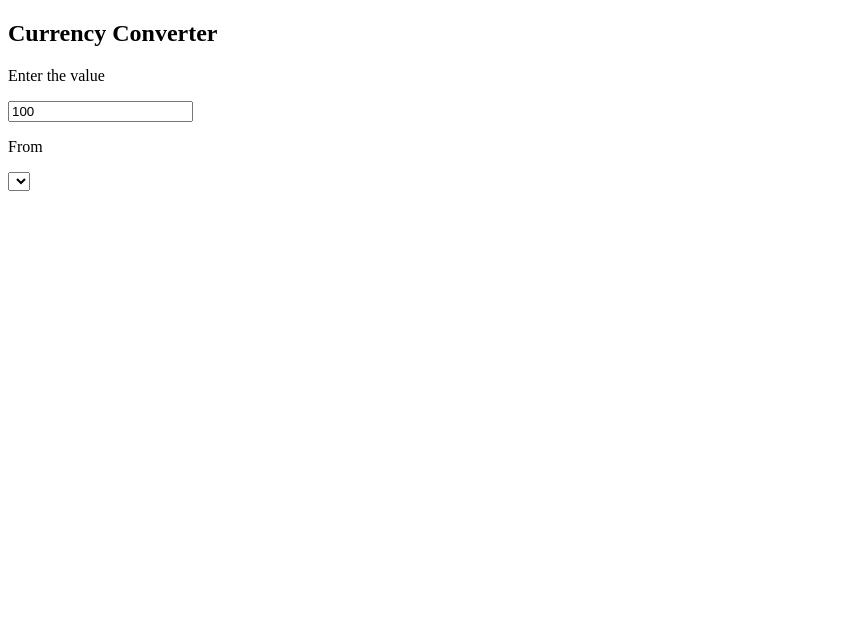
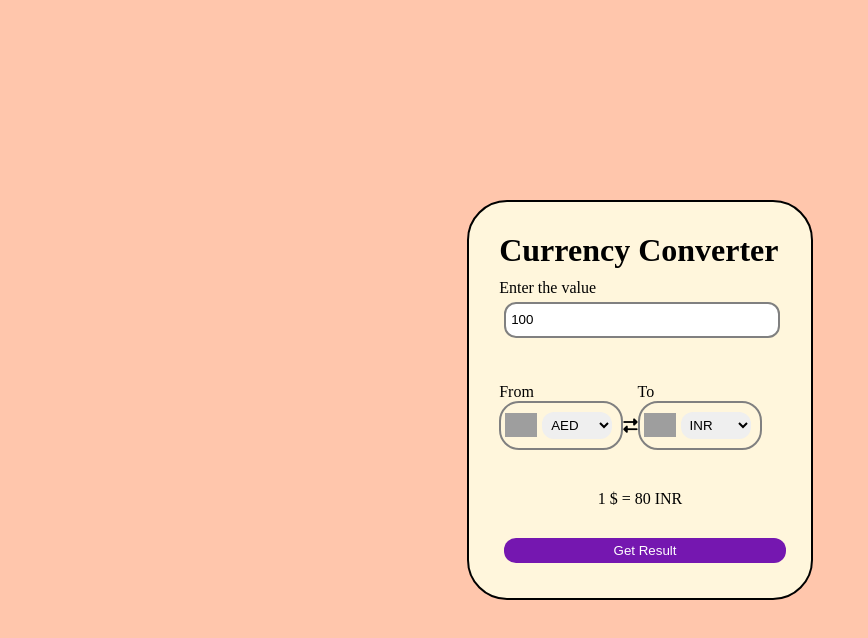
Before and after one commit to palakgupta5412/Currency-Converter, a plain HTML site: page index.html in a window 1280 px wide. Shown: the whole page, without its empty margins (0-868 px from the left). Drawn offline with Linux system fonts and the light colour scheme; grey boxes are pictures that could not be loaded.

Commit message:
Interface and API call

```diff
--- /dev/null
+++ b/codes.js
@@ -0,0 +1,161 @@
+const countryList = {
+    AED: "AE",
+    AFN: "AF",
+    XCD: "AG",
+    ALL: "AL",
+    AMD: "AM",
+    ANG: "AN",
+    AOA: "AO",
+    AQD: "AQ",
+    ARS: "AR",
+    AUD: "AU",
+    AZN: "AZ",
+    BAM: "BA",
+    BBD: "BB",
+    BDT: "BD",
+    XOF: "BE",
+    BGN: "BG",
+    BHD: "BH",
+    BIF: "BI",
+    BMD: "BM",
+    BND: "BN",
+    BOB: "BO",
+    BRL: "BR",
+    BSD: "BS",
+    NOK: "BV",
+    BWP: "BW",
+    BYR: "BY",
+    BZD: "BZ",
+    CAD: "CA",
+    CDF: "CD",
+    XAF: "CF",
+    CHF: "CH",
+    CLP: "CL",
+    CNY: "CN",
+    COP: "CO",
+    CRC: "CR",
+    CUP: "CU",
+    CVE: "CV",
+    CYP: "CY",
+    CZK: "CZ",
+    DJF: "DJ",
+    DKK: "DK",
+    DOP: "DO",
+    DZD: "DZ",
+    ECS: "EC",
+    EEK: "EE",
+    EGP: "EG",
+    ETB: "ET",
+    EUR: "FR",
+    FJD: "FJ",
+    FKP: "FK",
+    GBP: "GB",
+    GEL: "GE",
+    GGP: "GG",
+    GHS: "GH",
+    GIP: "GI",
+    GMD: "GM",
+    GNF: "GN",
+    GTQ: "GT",
+    GYD: "GY",
+    HKD: "HK",
+    HNL: "HN",
+    HRK: "HR",
+    HTG: "HT",
+    HUF: "HU",
+    IDR: "ID",
+    ILS: "IL",
+    INR: "IN",
+    IQD: "IQ",
+    IRR: "IR",
+    ISK: "IS",
+    JMD: "JM",
+    JOD: "JO",
+    JPY: "JP",
+    KES: "KE",
+    KGS: "KG",
+    KHR: "KH",
+    KMF: "KM",
+    KPW: "KP",
+    KRW: "KR",
+    KWD: "KW",
+    KYD: "KY",
+    KZT: "KZ",
+    LAK: "LA",
+    LBP: "LB",
+    LKR: "LK",
+    LRD: "LR",
+    LSL: "LS",
+    LTL: "LT",
+    LVL: "LV",
+    LYD: "LY",
+    MAD: "MA",
+    MDL: "MD",
+    MGA: "MG",
+    MKD: "MK",
+    MMK: "MM",
+    MNT: "MN",
+    MOP: "MO",
+    MRO: "MR",
+    MTL: "MT",
+    MUR: "MU",
+    MVR: "MV",
+    MWK: "MW",
+    MXN: "MX",
+    MYR: "MY",
+    MZN: "MZ",
+    NAD: "NA",
+    XPF: "NC",
+    NGN: "NG",
+    NIO: "NI",
+    NPR: "NP",
+    NZD: "NZ",
+    OMR: "OM",
+    PAB: "PA",
+    PEN: "PE",
+    PGK: "PG",
+    PHP: "PH",
+    PKR: "PK",
+    PLN: "PL",
+    PYG: "PY",
+    QAR: "QA",
+    RON: "RO",
+    RSD: "RS",
+    RUB: "RU",
+    RWF: "RW",
+    SAR: "SA",
+    SBD: "SB",
+    SCR: "SC",
+    SDG: "SD",
+    SEK: "SE",
+    SGD: "SG",
+    SKK: "SK",
+    SLL: "SL",
+    SOS: "SO",
+    SRD: "SR",
+    STD: "ST",
+    SVC: "SV",
+    SYP: "SY",
+    SZL: "SZ",
+    THB: "TH",
+    TJS: "TJ",
+    TMT: "TM",
+    TND: "TN",
+    TOP: "TO",
+    TRY: "TR",
+    TTD: "TT",
+    TWD: "TW",
+    TZS: "TZ",
+    UAH: "UA",
+    UGX: "UG",
+    USD: "US",
+    UYU: "UY",
+    UZS: "UZ",
+    VEF: "VE",
+    VND: "VN",
+    VUV: "VU",
+    YER: "YE",
+    ZAR: "ZA",
+    ZMK: "ZM",
+    ZWD: "ZW",
+  };
--- a/index.html
+++ b/index.html
@@ -5,13 +5,16 @@
     <meta name="viewport" content="width=device-width, initial-scale=1.0">
     <title>Currency Converter</title>
     <link rel="stylesheet" href="./styles.css">
+
+    <!-- to get library of font-awesome cdn.js  -->
+    <link rel="stylesheet" href="https://cdnjs.cloudflare.com/ajax/libs/font-awesome/6.6.0/css/all.min.css" integrity="sha512-Kc323vGBEqzTmouAECnVceyQqyqdsSiqLQISBL29aUW4U/M7pSPA/gEUZQqv1cwx4OnYxTxve5UMg5GT6L4JJg==" crossorigin="anonymous" referrerpolicy="no-referrer" />
 </head>
 <body>
     <div class="container">
-        <h2> Currency Converter </h2>
+        <h1> Currency Converter </h1>
         <form>
 
-            <div class="amount"git>
+            <div class="amount">
                 <p> Enter the value </p>
                 <input value="100" type="text"/>
             </div>
@@ -19,13 +22,32 @@
             <div class="dropdown">
                 <div class="from">
                     <p>From</p>
-                    <select
+                    <div class="select-container">
+                        <img src="https://flagsapi.com/US/flat/64.png">
+                        <select name="from">
+                        </select>
+                    </div>
+                </div>
+
+                <!-- exchange icon from font-awesome -->
+                <i class="fa-solid fa-right-left"></i>
+
+                <div class="to">
+                    <p>To</p>
+                    <div class="select-container">
+                        <img src="https://flagsapi.com/IN/flat/64.png">
+                        <select name="to">
+                        </select>
+                    </div>
                 </div>
             </div>
-
         </form>
 
+        <div class="msg"> 1 $ = 80 INR</div>
+        <button> Get Result </button>
+
     </div>
+    <script src="./codes.js"></script>
     <script src="./js.js"></script>
 </body>
 </html>
--- a/js.js
+++ b/js.js
@@ -0,0 +1,62 @@
+const BASE_URL =
+  "https://cdn.jsdelivr.net/gh/fawazahmed0/currency-api@1/latest/currencies";
+
+const dropdowns  = document.querySelectorAll(".dropdown select");
+const btn = document.querySelector("button");
+const fromCurr = document.querySelector(".from select");
+const toCurr = document.querySelector(".to select");
+const msg = document.querySelector(".msg");
+
+
+//adding each currency code into select statement
+
+for (let select of dropdowns) {
+    for (let currCode in countryList) {
+      let newOption = document.createElement("option");
+      newOption.innerText = currCode;
+      newOption.value = currCode;
+
+      //to fix usd in left and inr in right
+      if(select.name==="select" && currCode==="USD"){
+        newOption.selected = "selected";
+      }else if(select.name==="to" && currCode==="INR"){
+        newOption.selected="selected";
+      }
+      select.append(newOption);
+    }
+
+    select.addEventListener("change" , (evnt)=>{
+        updateFlag(evnt.target);
+    })
+}
+
+
+const updateFlag=(element)=>{
+    let currCode = element.value ;   //INR , USD , EURO etc
+    let countryCode = countryList[currCode];  //IN , US , EU
+    let NEWsrc = `https://flagsapi.com/${countryCode}/flat/64.png`;
+    let img = element.parentElement.querySelector("img");
+    img.src = NEWsrc ;
+}
+
+const updateExchangeRate = async () => {
+    let amount = document.querySelector(".amount input");
+    let amtVal = amount.value;
+    if (amtVal === "" || amtVal < 1) {
+      amtVal = 1;
+      amount.value = "1";
+    }
+    const URL = `${BASE_URL}/${fromCurr.value.toLowerCase()}/${toCurr.value.toLowerCase()}.json`;
+    let response = await fetch(URL);
+    let data = await response.json();
+    let rate = data[toCurr.value.toLowerCase()];
+
+    let finalAmount = amtVal * rate;
+    msg.innerText = `${amtVal} ${fromCurr.value} = ${finalAmount} ${toCurr.value}`;
+  };
+
+
+  btn.addEventListener("click", (evt) => {
+    evt.preventDefault();
+    updateExchangeRate();
+  });
--- a/styles.css
+++ b/styles.css
@@ -0,0 +1,83 @@
+*{
+    margin: 0;
+    padding: 0;
+}
+
+body{
+    display:flex;
+    align-items: center;
+    justify-content: center;
+    height : 100vh ;
+    background-color: #FFC6AC;
+}
+
+.container{
+    width : 22vw ;
+    border: 2px solid black;
+    padding: 30px;
+    border-radius: 40px ;
+    background-color: #FFF6DC;
+}
+
+form{
+    margin-top: 10px;
+    margin-bottom: 10px ;
+    margin-right: 20px;
+}
+
+form select ,
+input , button {
+    width : 100%;
+    outline: none ;
+    border: none;
+    border-radius: 0.75rem;
+    padding: 5px;
+    margin : 5px ;
+}
+
+.dropdown{
+    margin-top:40px;
+    margin-bottom: 40px;
+    display: flex;
+    justify-content: space-between;
+    align-items: center;
+}
+
+form input{
+    height : 1.4rem ;
+    border: 2px solid gray;
+}
+
+.select-container img {
+    max-width : 2rem ;
+}
+
+.select-container{
+    display: flex;
+    border-radius: 20px;
+    justify-content: center;
+    align-items: center;
+    border: 2px solid gray;
+    padding: 4px ;
+    width: 7rem;
+}
+select{
+    border: 2px solid gray;
+}
+
+i{
+    font-size: 0.9rem ;
+    margin-top: 1.2rem;
+}
+
+.msg {
+    text-align: center;
+}
+
+button{
+    height : 1.6rem ;
+    cursor: pointer;
+    margin-top: 30px;
+    color : white ;
+    background-color: rgb(117, 23, 176);
+}
```
